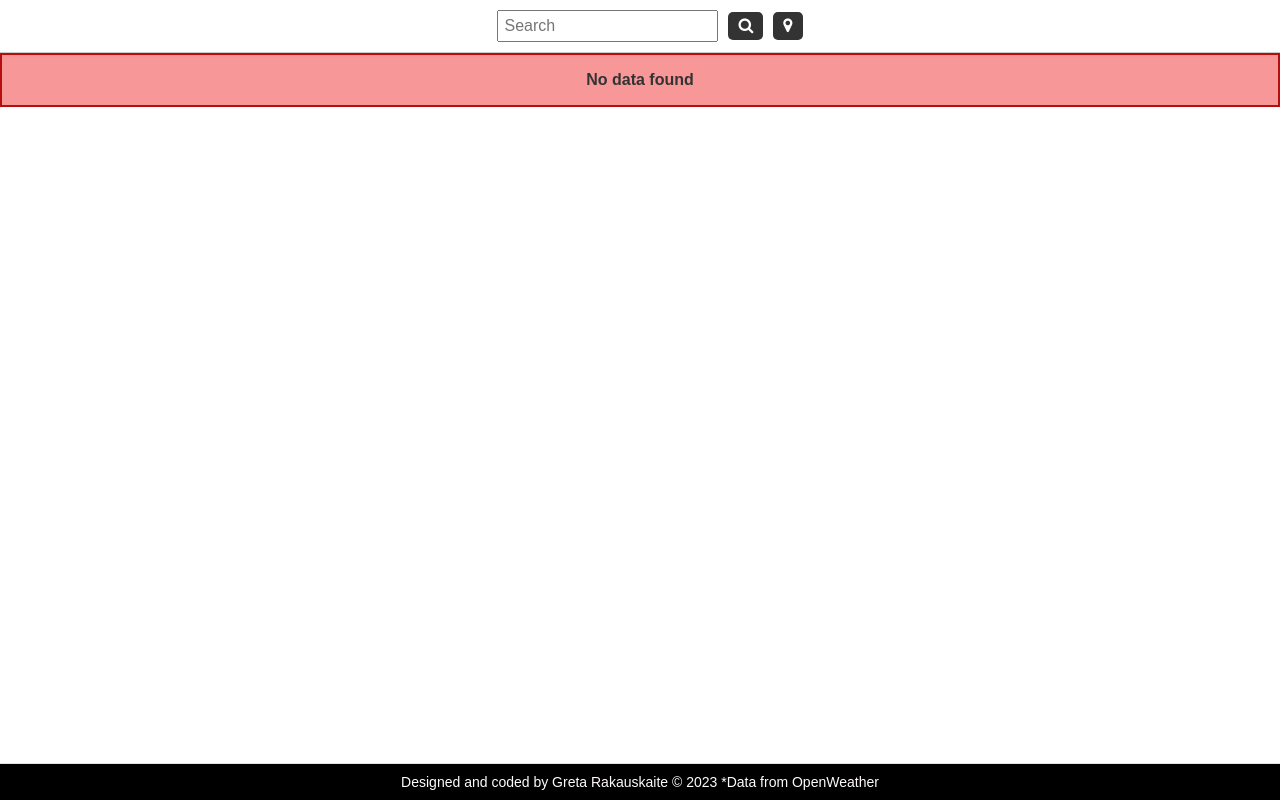
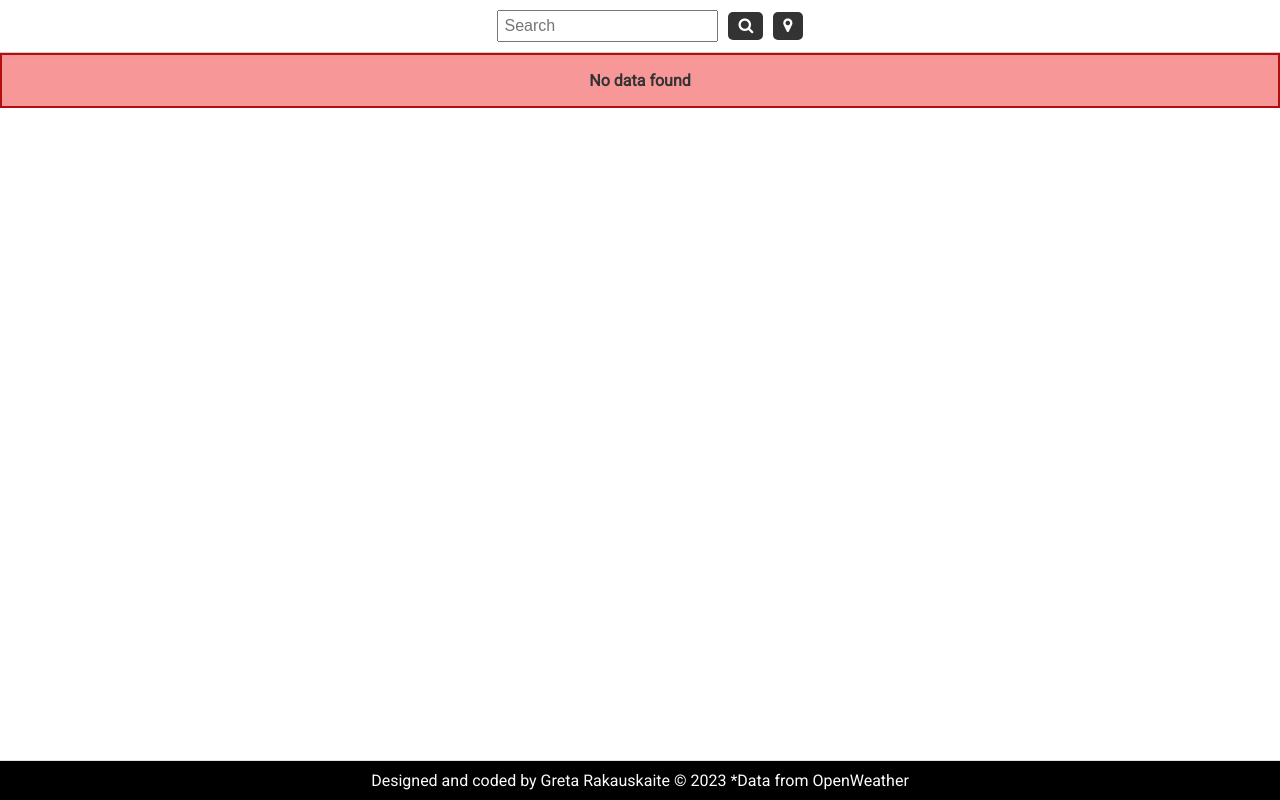
Before and after one commit to GretaRa/weather-app, a website built with webpack: page src/index.html in a window 1280 px wide. Built offline with nearby package versions, Linux system fonts and the light colour scheme; no server answers.

Commit message:
Change font

```diff
--- a/src/index.html
+++ b/src/index.html
@@ -5,6 +5,9 @@
 		<meta http-equiv="X-UA-Compatible" content="IE=edge" />
 		<meta name="viewport" content="width=device-width, initial-scale=1.0" />
 		<link rel="stylesheet" href="https://cdnjs.cloudflare.com/ajax/libs/font-awesome/4.7.0/css/font-awesome.min.css">
+		<link rel="preconnect" href="https://fonts.googleapis.com">
+		<link rel="preconnect" href="https://fonts.gstatic.com" crossorigin>
+		<link href="https://fonts.googleapis.com/css2?family=Roboto&display=swap" rel="stylesheet">
 		<title>Weather App</title>
 	</head>
 	<body>
--- a/src/styles.css
+++ b/src/styles.css
@@ -19,7 +19,7 @@ body {
 	color: #333;
 
 	background-color: var(--background-color);
-	font-family: Arial, sans-serif;
+	font-family: 'Roboto', Arial, sans-serif;
 
 	display: flex;
 	flex-direction: column;
@@ -158,7 +158,7 @@ h1 {
 /* footer styles */
 footer {
 	text-align: center;
-	font-size: 14px;
+	font-size: 16px;
 	color: #fffbfb;
 	margin-top: 50px;
 	padding: 10px;
```
